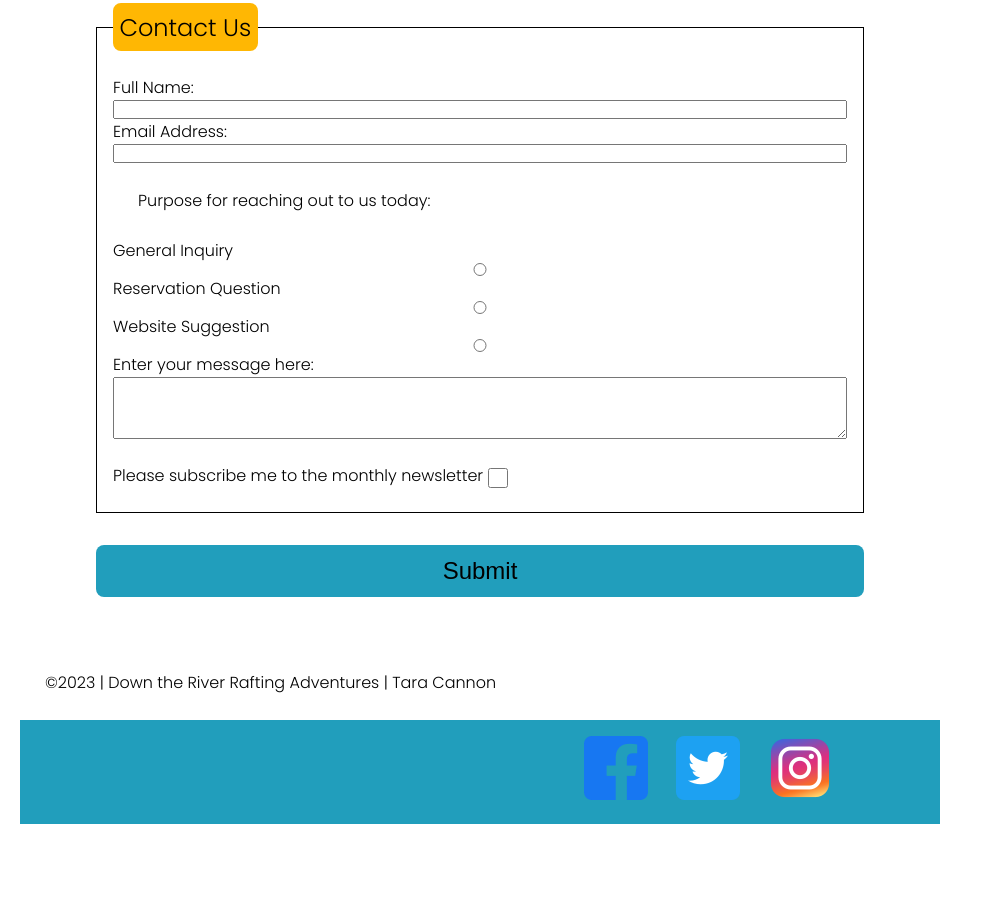
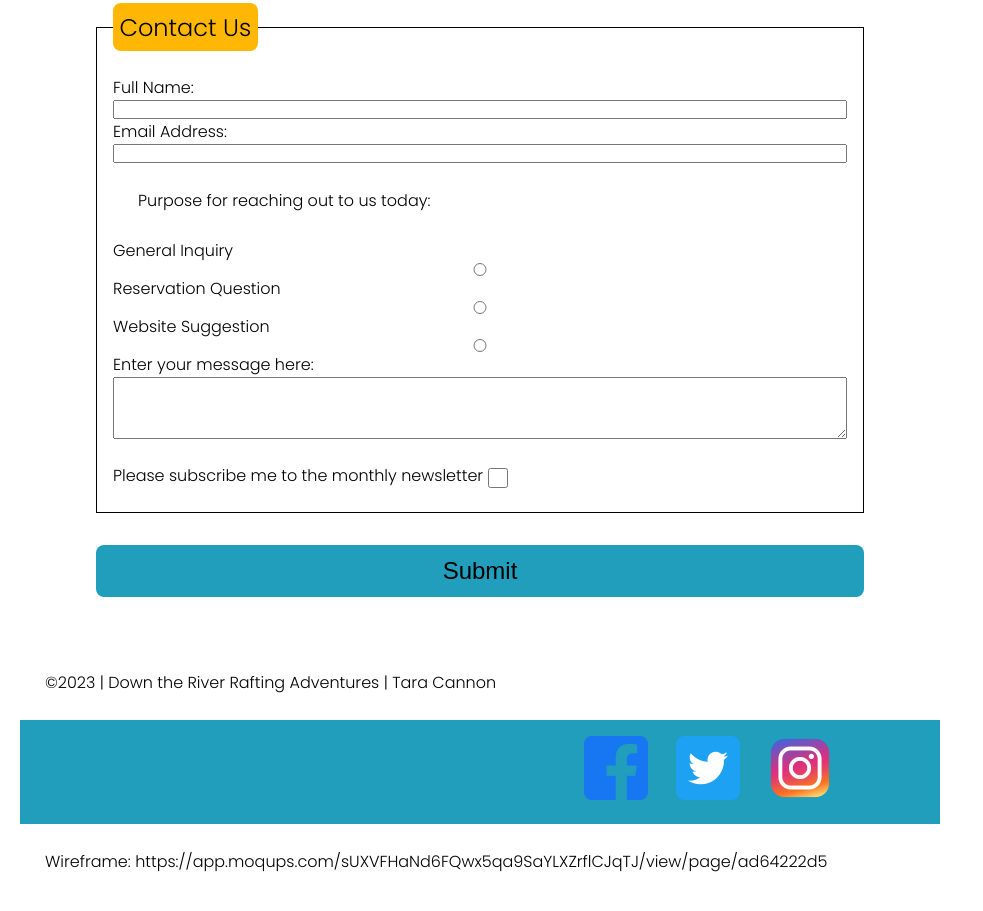
Before and after one commit to tara-cannon/wdd130, a plain HTML site: page wwr/contact.html in a window 1280 px wide. Shown: the part 1642-2553 px from the top of the page, without its empty margins (0-983 px from the left). Before the commit the page ends 2486 px from the top, so only its background shows below. Drawn offline with Linux system fonts and the light colour scheme; a web font is replaced by a local one.

Commit message:
link to wireframe added to contact page

```diff
--- a/wwr/contact.html
+++ b/wwr/contact.html
@@ -83,5 +83,6 @@
                 <img src="images/instagram.png" alt="Instagram">
             </a>
         </nav>
+        <p>Wireframe: https://app.moqups.com/sUXVFHaNd6FQwx5qa9SaYLXZrflCJqTJ/view/page/ad64222d5</p>
     </footer>
   </body>
```
